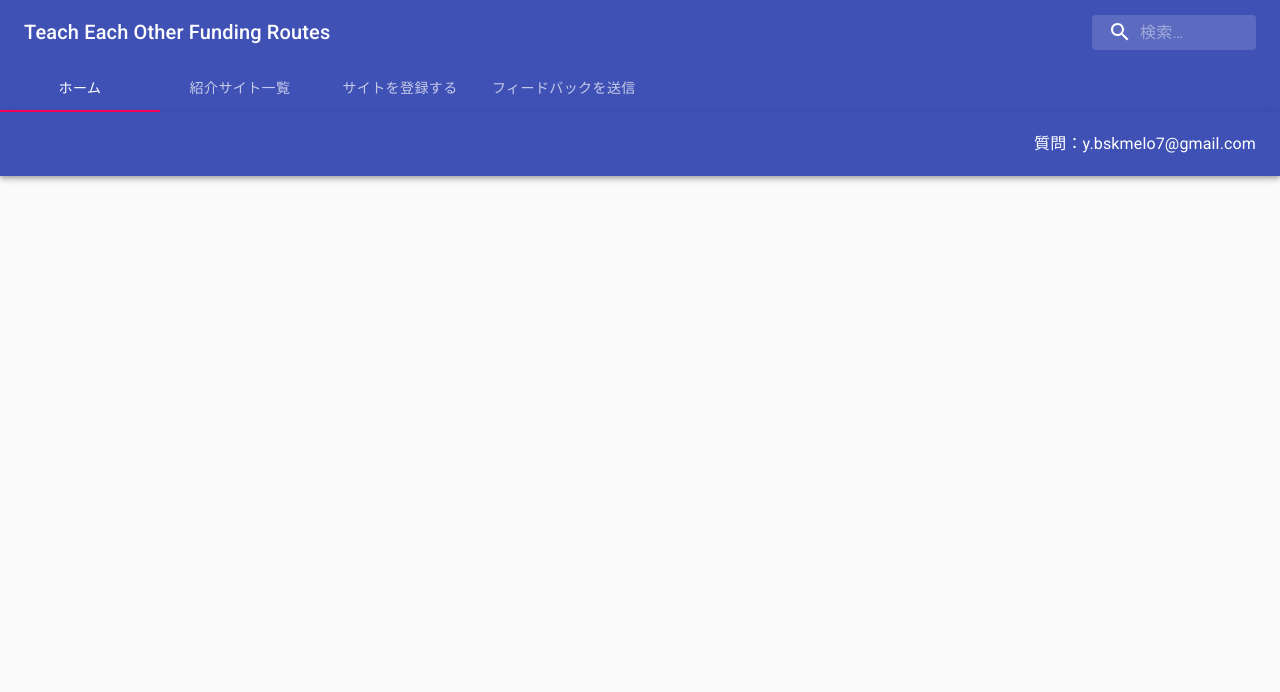
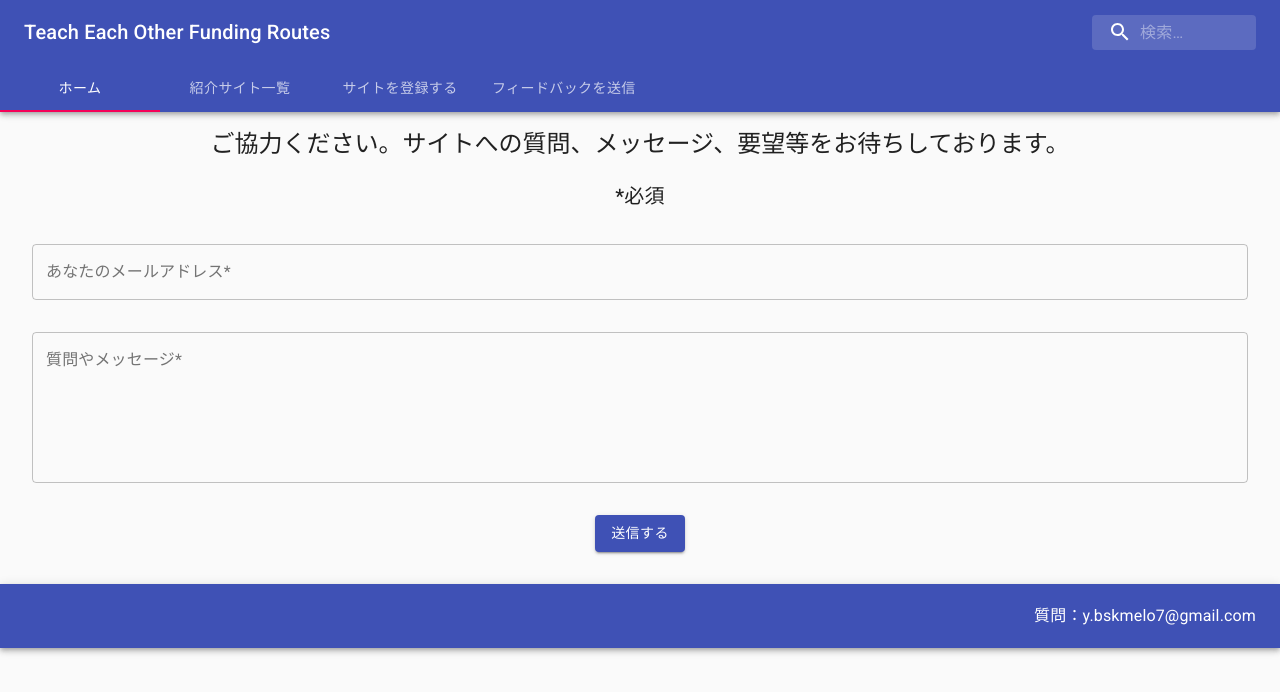
Before and after one commit to Ysy-g54/one-on-one-games, a React (Create React App) app: page /send-feedback in a window 1280 px wide. Shown: the top 692 px of the page. Built offline with nearby package versions, Linux system fonts and the light colour scheme.

Commit message:
#13 googleフォームへデータを送信できるところまで実装し、commit

```diff
--- a/src/App.tsx
+++ b/src/App.tsx
@@ -4,6 +4,7 @@ import Header from "./components/Header";
 import Home from "./components/Home";
 import Site from "./components/Site";
 import SiteRegistration from "./components/SiteRegistration";
+import Feedback from "./components/Feedback";
 import Footer from "./components/Footer";
 import { BrowserRouter, Route, Switch } from "react-router-dom";
 
@@ -12,10 +13,19 @@ function App() {
     <div className="App">
       <BrowserRouter>
         <Header />
-				<Switch>
-					<Route label="ホーム" exact path="/" component={Home} />
+        <Switch>
+          <Route label="ホーム" exact path="/" component={Home} />
           <Route label="紹介サイト一覧" path="/site" component={Site} />
-          <Route label="紹介サイト登録" path="/site-registration" component={SiteRegistration} />
+          <Route
+            label="紹介サイト登録"
+            path="/site-registration"
+            component={SiteRegistration}
+          />
+          <Route
+            label="フィードバック"
+            path="/send-feedback"
+            component={Feedback}
+          />
         </Switch>
       </BrowserRouter>
       <Footer />
--- /dev/null
+++ b/src/components/Feedback.tsx
@@ -0,0 +1,202 @@
+import React from "react";
+import { createStyles, makeStyles, Theme } from "@material-ui/core/styles";
+import {
+  Box,
+  Button,
+  CircularProgress,
+  Snackbar,
+  IconButton,
+  TextField,
+  Typography,
+} from "@material-ui/core";
+import { green } from "@material-ui/core/colors";
+import CloseIcon from "@material-ui/icons/Close";
+import axios from "axios";
+
+const useStyles = makeStyles((theme: Theme) =>
+  createStyles({
+    close: {
+      padding: theme.spacing(0.5),
+    },
+    buttonProgress: {
+      color: green[500],
+      position: "absolute",
+      top: "50%",
+      left: "50%",
+      marginTop: -12,
+      marginLeft: -12,
+    },
+    wrapper: {
+      margin: theme.spacing(1),
+      position: "relative",
+    },
+  })
+);
+
+export interface SnackbarMessage {
+  message: string;
+  key: number;
+}
+
+export interface State {
+  open: boolean;
+  snackPack: SnackbarMessage[];
+  messageInfo?: SnackbarMessage;
+  form: {
+    mail: string;
+    content: string;
+  };
+}
+
+export default function SiteRegistration() {
+  const [snackPack, setSnackPack] = React.useState<SnackbarMessage[]>([]);
+  const [open, setOpen] = React.useState(false);
+  const [form, setItem] = React.useState({ mail: "", content: "" });
+  const [loading, setLoading] = React.useState(false);
+  const [messageInfo, setMessageInfo] = React.useState<
+    SnackbarMessage | undefined
+  >(undefined);
+
+  React.useEffect(() => {
+    if (snackPack.length && !messageInfo) {
+      // Set a new snack when we don't have an active one
+      setMessageInfo({ ...snackPack[0] });
+      setSnackPack((prev) => prev.slice(1));
+      setOpen(true);
+    } else if (snackPack.length && messageInfo && open) {
+      // Close an active snack when a new one is added
+      setOpen(false);
+    }
+  }, [snackPack, messageInfo, open]);
+
+  const registerSite = () => {
+    let message: string = "";
+    if (!Object.values(form).some((e) => e === "")) {
+      setLoading(true);
+      const params = new FormData();
+      params.append("entry.1202268148", form.mail);
+      params.append("entry.1449707604", form.content);
+      // CORSエラー対策
+      const CORS_PROXY = "https://cors-anywhere.herokuapp.com/";
+      // Googleフォームのaction属性値
+      const GOOGLE_FORM_ACTION =
+        "https://docs.google.com/forms/u/0/d/e/1FAIpQLSdZVDhNAqy9jOYhYBU8HVhDBgykNk2ACsw46vcys4ARiEVIXw/formResponse";
+      axios
+        .post(CORS_PROXY + GOOGLE_FORM_ACTION, params)
+        .then(() => {
+          message = "フィードバックを送信しました!";
+          setSnackPack((prev) => [
+            ...prev,
+            { message, key: new Date().getTime() },
+          ]);
+          setLoading(false);
+        })
+        .catch(() => {
+          message =
+            "送信に失敗しました。再度お試しいただくか、メールにてお問い合わせください。";
+          setSnackPack((prev) => [
+            ...prev,
+            { message, key: new Date().getTime() },
+          ]);
+          setLoading(false);
+        })
+        .finally(() => {
+          setItem({ mail: "", content: "" });
+        });
+    } else {
+      message = "必須入力の部分を入力してください。";
+      setSnackPack((prev) => [...prev, { message, key: new Date().getTime() }]);
+    }
+  };
+
+  const handleExited = () => {
+    setMessageInfo(undefined);
+  };
+
+  const handleClose = (
+    event: React.SyntheticEvent | MouseEvent,
+    reason?: string
+  ) => {
+    if (reason === "clickaway") {
+      return;
+    }
+    setOpen(false);
+  };
+
+  const updateItem = (e: any) => {
+    setItem({
+      ...form,
+      [e.target.name]: e.target.value,
+    });
+  };
+
+  const classes = useStyles();
+  return (
+    <div>
+      <Box mt={2}>
+        <Typography variant="h5">
+          ご協力ください。サイトへの質問、メッセージ、要望等をお待ちしております。
+        </Typography>
+        <br />
+        <Typography variant="h6">*必須</Typography>
+      </Box>
+      <Box m={4}>
+        <TextField
+          label="あなたのメールアドレス*"
+          name="mail"
+          variant="outlined"
+          fullWidth
+          value={form.mail}
+          onChange={updateItem}
+        />
+      </Box>
+      <Box m={4}>
+        <TextField
+          label="質問やメッセージ*"
+          name="content"
+          multiline
+          fullWidth
+          rows={6}
+          variant="outlined"
+          value={form.content}
+          onChange={updateItem}
+        />
+      </Box>
+      <Box mt={4} mb={4}>
+        <div className={classes.wrapper}>
+          <Button
+            variant="contained"
+            color="primary"
+            disabled={loading}
+            onClick={registerSite}
+          >
+            送信する
+          </Button>
+          {loading && (
+            <CircularProgress size={24} className={classes.buttonProgress} />
+          )}
+        </div>
+      </Box>
+      <Snackbar
+        key={messageInfo ? messageInfo.key : undefined}
+        open={open}
+        autoHideDuration={6000}
+        onClose={handleClose}
+        onExited={handleExited}
+        message={messageInfo ? messageInfo.message : undefined}
+        action={
+          <React.Fragment>
+            <IconButton
+              aria-label="close"
+              color="inherit"
+              className={classes.close}
+              onClick={handleClose}
+            >
+              <CloseIcon />
+            </IconButton>
+          </React.Fragment>
+        }
+      />
+    </div>
+  );
+}
```
